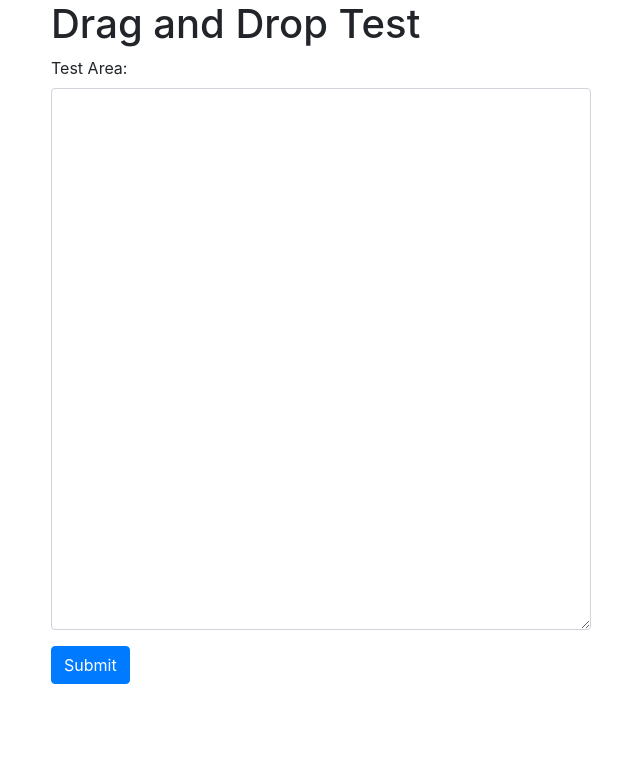
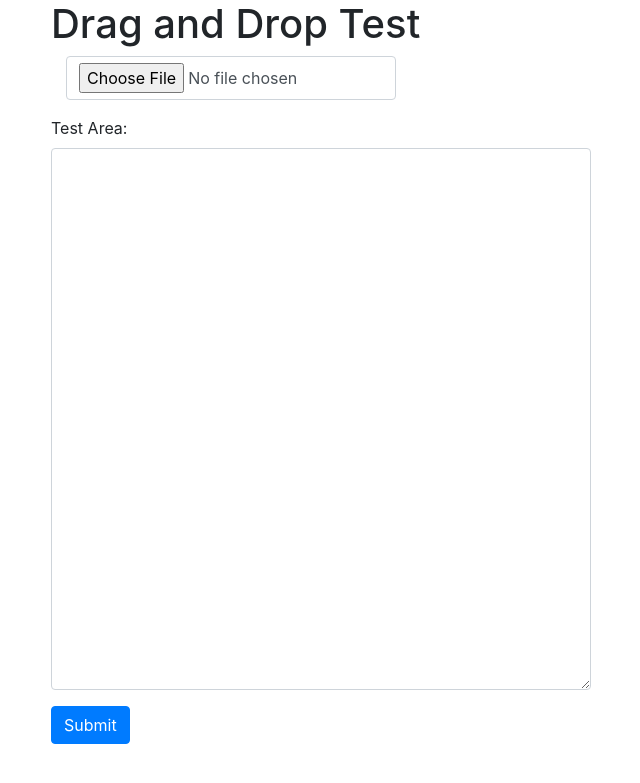
Before and after one commit to philratcliffe/drag_and_drop_test, a Django app: page / in a window 1280 px wide. Shown: the top 783 px of the page, without its empty margins (34-674 px from the left). Run offline with Django 3.2, Linux system fonts and the light colour scheme; some libraries are stand-ins or nearby versions.

Commit message:
Added upload file button

```diff
--- a/templates/home.html
+++ b/templates/home.html
@@ -22,7 +22,12 @@
 
     <div class="row">
       <div class="col-md-6">
-        <form>
+        <form role="form" action="/" enctype="multipart/form-data" method="post">
+          <div class="form-group">
+          <div class="col-md-8">
+            <input type="file" name="csv_file" id="csv_file" required="True" class="form-control">
+          </div>
+          </div>
           <div class="form-group">
             <label for="comment">Test Area:</label>
             <textarea class="form-control" rows="22" id="comment"></textarea>
```
